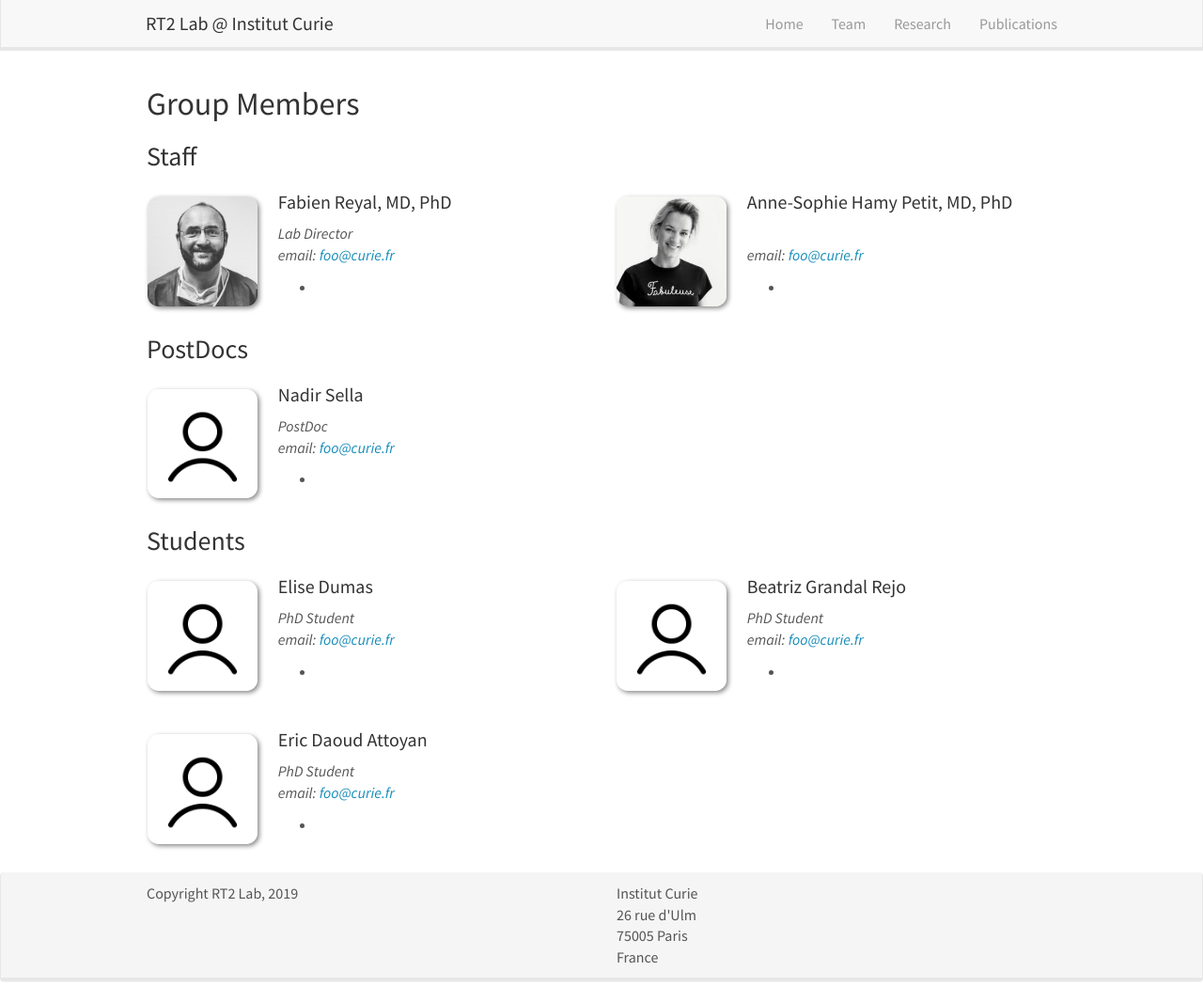
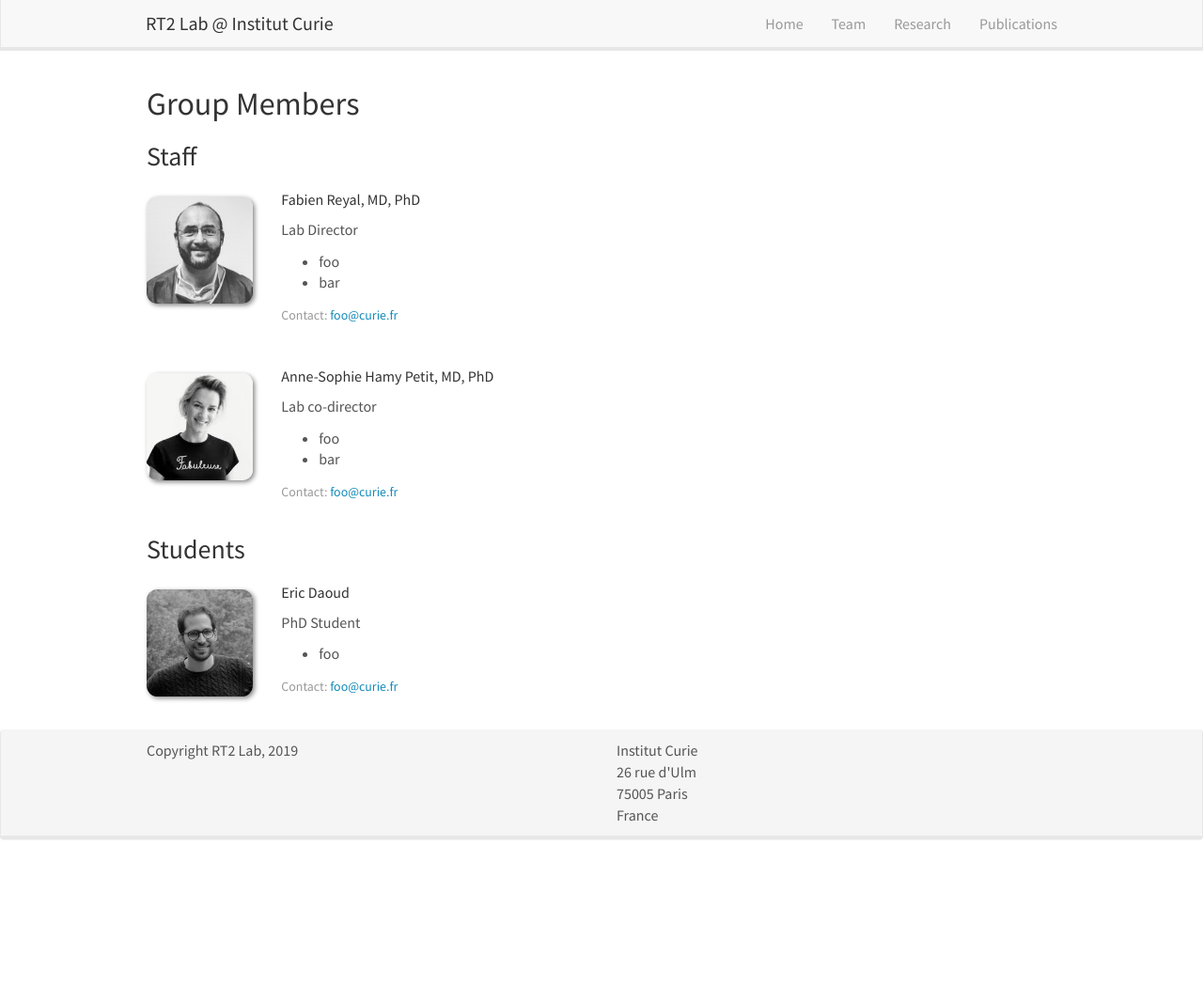
Before and after one commit to rt2lab/rt2lab.github.io, a Jekyll site: the page built from _pages/team.md, in a window 1280 px wide and 1066 px high. Shown: the whole window at 94% size. Built offline with Jekyll 4.4.1, drawn with Linux system fonts in a browser that asks for light colours; nearby versions of some CDN libraries.

Commit message:
changed team layout

```diff
--- a/_data/students.yml
+++ /dev/null
@@ -1,31 +0,0 @@
-#- name:
-#  photo: rock.jpg
-#  info:
-#  email:
-#  number_educ:
-#  education1:
-#  education2:
-#  education3:
-#  education4:
-
-
-- name: Elise Dumas
-  photo: avatar.png
-  info: PhD Student
-  email: foo@curie.fr
-  number_educ: 1
-  education1:
-
-- name: Beatriz Grandal Rejo
-  photo: avatar.png
-  info: PhD Student
-  email: foo@curie.fr
-  number_educ: 1
-  education1:
-
-- name: Eric Daoud Attoyan
-  photo: avatar.png
-  info: PhD Student
-  email: foo@curie.fr
-  number_educ: 1
-  education1:
--- a/_pages/team.md
+++ b/_pages/team.md
@@ -8,195 +8,31 @@ permalink: /team/
 
 ## Group Members
 
-### Staff
+{% for team in site.data.team_members %}
+<h3>{{team.display_name}}</h3>
 
-{% assign number_printed = 0 %}
-{% for member in site.data.team_members %}
-
-{% assign even_odd = number_printed | modulo: 2 %}
-
-{% if even_odd == 0 %}
-<div class="row">
-{% endif %}
-
-<div class="col-sm-6 clearfix">
-  <img src="{{ site.url }}{{ site.baseurl }}/images/teampic/{{ member.photo }}"
-       class="img-responsive" width="25%" style="float: left" />
-  <h4>{{ member.name }}</h4>
-  <i>{{ member.info }}<br>email: <{{ member.email }}></i>
-  <ul style="overflow: hidden">
-
-  {% if member.number_educ == 1 %}
-  <li> {{ member.education1 }} </li>
-  {% endif %}
-
-  {% if member.number_educ == 2 %}
-  <li> {{ member.education1 }} </li>
-  <li> {{ member.education2 }} </li>
-  {% endif %}
-
-  {% if member.number_educ == 3 %}
-  <li> {{ member.education1 }} </li>
-  <li> {{ member.education2 }} </li>
-  <li> {{ member.education3 }} </li>
-  {% endif %}
-
-  {% if member.number_educ == 4 %}
-  <li> {{ member.education1 }} </li>
-  <li> {{ member.education2 }} </li>
-  <li> {{ member.education3 }} </li>
-  <li> {{ member.education4 }} </li>
-  {% endif %}
-
-  {% if member.number_educ == 5 %}
-  <li> {{ member.education1 }} </li>
-  <li> {{ member.education2 }} </li>
-  <li> {{ member.education3 }} </li>
-  <li> {{ member.education4 }} </li>
-  <li> {{ member.education5 }} </li>
-  {% endif %}
-
-  </ul>
+<div class="card-group">
+{% for member in team.members %}
+<div class="card mb-3" style="max-width: 400px;">
+<div class="row no-gutters">
+<div class="col-md-4">
+<img src="{{ site.url }}{{ site.baseurl }}/images/teampic/{{ member.photo }}" class="card-img img-responsive" />
+</div>
+<div class="col-md-8">
+<div class="card-body">
+<h5 class="card-title">{{ member.name }}</h5>
+<p class="card-text">{{ member.info }}</p>
+<ul>
+{% for education in member.education %}
+<li>{{education}}</li>
+{% endfor %}
+</ul>
+<p class="card-text"><small class="text-muted">Contact: <{{member.email}}></small></p>
+</div>
+</div>
+</div>
+</div>
+{% endfor %}
 </div>
 
-{% assign number_printed = number_printed | plus: 1 %}
-
-{% if even_odd == 1 %}
-</div>
-{% endif %}
-
 {% endfor %}
-
-{% assign even_odd = number_printed | modulo: 2 %}
-{% if even_odd == 1 %}
-</div>
-{% endif %}
-
-### PostDocs
-
-{% assign number_printed = 0 %}
-{% for member in site.data.postdocs %}
-
-{% assign even_odd = number_printed | modulo: 2 %}
-
-{% if even_odd == 0 %}
-<div class="row">
-{% endif %}
-
-<div class="col-sm-6 clearfix">
-  <img src="{{ site.url }}{{ site.baseurl }}/images/teampic/{{ member.photo }}"
-       class="img-responsive" width="25%" style="float: left" />
-  <h4>{{ member.name }}</h4>
-  <i>{{ member.info }}<br>email: <{{ member.email }}></i>
-  <ul style="overflow: hidden">
-
-  {% if member.number_educ == 1 %}
-  <li> {{ member.education1 }} </li>
-  {% endif %}
-
-  {% if member.number_educ == 2 %}
-  <li> {{ member.education1 }} </li>
-  <li> {{ member.education2 }} </li>
-  {% endif %}
-
-  {% if member.number_educ == 3 %}
-  <li> {{ member.education1 }} </li>
-  <li> {{ member.education2 }} </li>
-  <li> {{ member.education3 }} </li>
-  {% endif %}
-
-  {% if member.number_educ == 4 %}
-  <li> {{ member.education1 }} </li>
-  <li> {{ member.education2 }} </li>
-  <li> {{ member.education3 }} </li>
-  <li> {{ member.education4 }} </li>
-  {% endif %}
-
-  {% if member.number_educ == 5 %}
-  <li> {{ member.education1 }} </li>
-  <li> {{ member.education2 }} </li>
-  <li> {{ member.education3 }} </li>
-  <li> {{ member.education4 }} </li>
-  <li> {{ member.education5 }} </li>
-  {% endif %}
-
-  </ul>
-</div>
-
-{% assign number_printed = number_printed | plus: 1 %}
-
-{% if even_odd == 1 %}
-</div>
-{% endif %}
-
-{% endfor %}
-
-{% assign even_odd = number_printed | modulo: 2 %}
-{% if even_odd == 1 %}
-</div>
-{% endif %}
-
-
-### Students
-
-{% assign number_printed = 0 %}
-{% for member in site.data.students %}
-
-{% assign even_odd = number_printed | modulo: 2 %}
-
-{% if even_odd == 0 %}
-<div class="row">
-{% endif %}
-
-<div class="col-sm-6 clearfix">
-  <img src="{{ site.url }}{{ site.baseurl }}/images/teampic/{{ member.photo }}"
-       class="img-responsive" width="25%" style="float: left" />
-  <h4>{{ member.name }}</h4>
-  <i>{{ member.info }}<br>email: <{{ member.email }}></i>
-  <ul style="overflow: hidden">
-
-  {% if member.number_educ == 1 %}
-  <li> {{ member.education1 }} </li>
-  {% endif %}
-
-  {% if member.number_educ == 2 %}
-  <li> {{ member.education1 }} </li>
-  <li> {{ member.education2 }} </li>
-  {% endif %}
-
-  {% if member.number_educ == 3 %}
-  <li> {{ member.education1 }} </li>
-  <li> {{ member.education2 }} </li>
-  <li> {{ member.education3 }} </li>
-  {% endif %}
-
-  {% if member.number_educ == 4 %}
-  <li> {{ member.education1 }} </li>
-  <li> {{ member.education2 }} </li>
-  <li> {{ member.education3 }} </li>
-  <li> {{ member.education4 }} </li>
-  {% endif %}
-
-  {% if member.number_educ == 5 %}
-  <li> {{ member.education1 }} </li>
-  <li> {{ member.education2 }} </li>
-  <li> {{ member.education3 }} </li>
-  <li> {{ member.education4 }} </li>
-  <li> {{ member.education5 }} </li>
-  {% endif %}
-
-  </ul>
-</div>
-
-{% assign number_printed = number_printed | plus: 1 %}
-
-{% if even_odd == 1 %}
-</div>
-{% endif %}
-
-{% endfor %}
-
-{% assign even_odd = number_printed | modulo: 2 %}
-{% if even_odd == 1 %}
-</div>
-{% endif %}
```
Also changed, not shown: _data/alumni_members.yml (deleted, +0 -10 lines), _data/postdocs.yml (deleted, +0 -17 lines), _data/team_members.yml (+29 -22 lines), images/teampic/eric.png (added).
